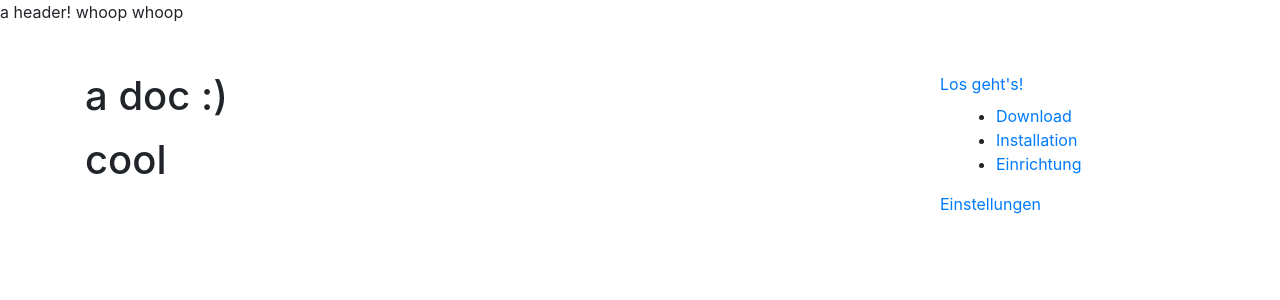
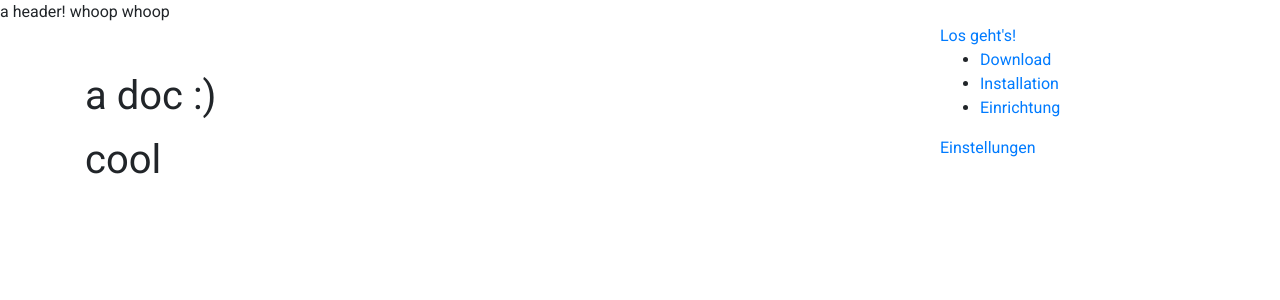
Before and after one commit to Blur-Creative/theme-views, a Jekyll site: the page built from index.md, in a window 1280 px wide. Shown: the top 300 px of the page. Built offline with Jekyll 4.4.1, drawn with Linux system fonts in a browser that asks for light colours.

Commit message:
update nav

```diff
--- a/_includes/sidebar.html
+++ b/_includes/sidebar.html
@@ -1,4 +1,4 @@
-<nav class="page-sidebar mt-4 pt-4" id="sidemenu">
+<nav class="page-sidebar" id="sidemenu">
     {%- assign page_slug = page.url | split: '/' | last | replace: '.html', ''  -%}
 
     {%- for group in site.data.nav -%}
@@ -13,7 +13,7 @@
             {{ group.title }}
         </a>
 
-        <ul class="nav-sub-list mt-2 ml-3 d-none d-md-block">
+        <ul class="nav-sub-list">
             {%- for doc in group.pages -%}
                 {%- assign doc_slug = doc.title | slugify -%}
                 <li class="nav-sub-item">
--- a/assets/css/style.css
+++ b/assets/css/style.css
@@ -1,3 +1,3 @@
-.body {
+body {
     font-family: 'Roboto', sans-serif;
 }
```
